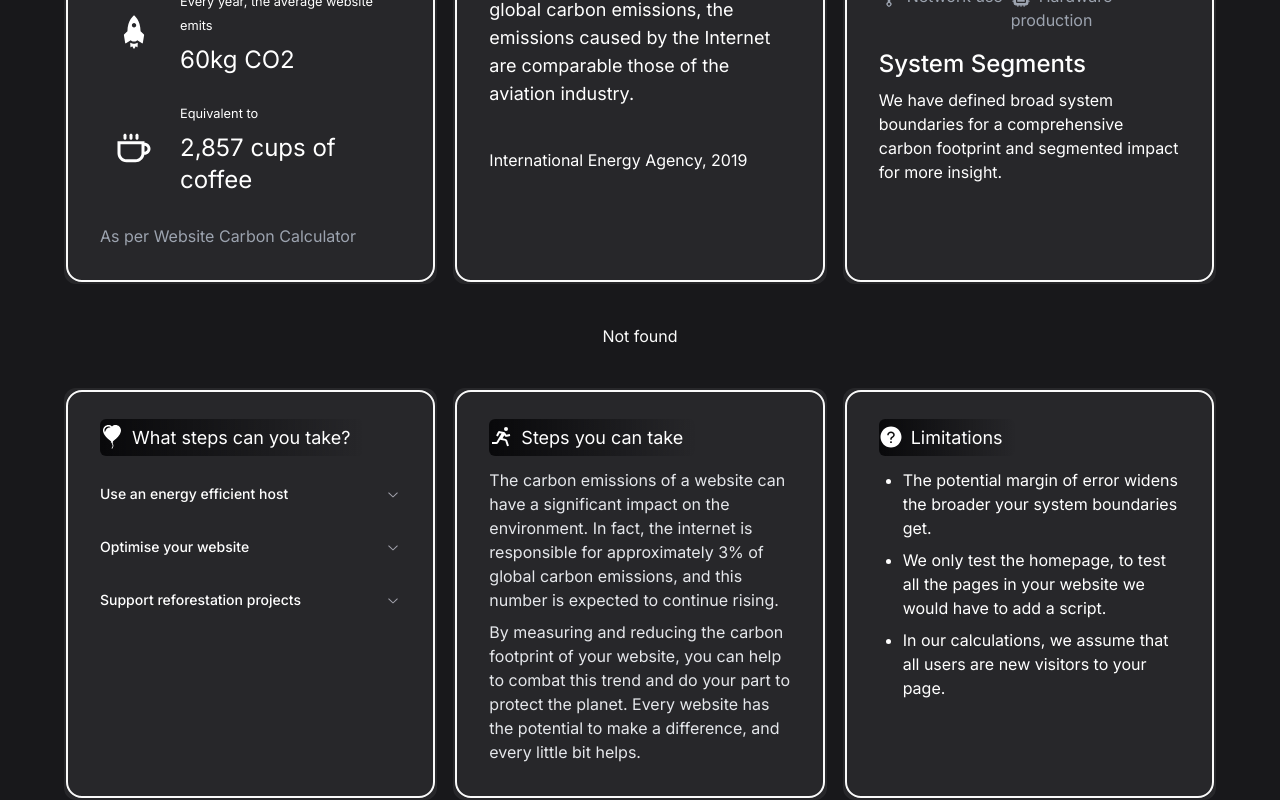
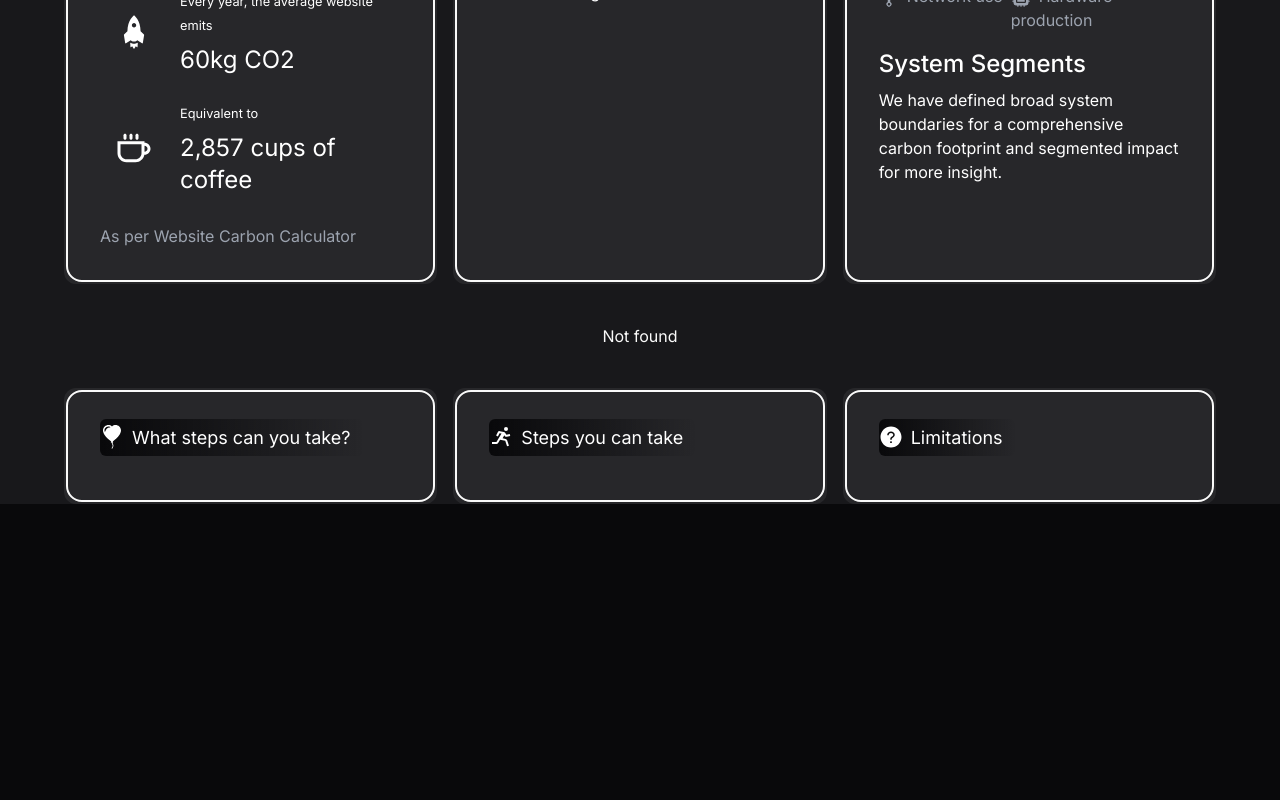
Before and after one commit to Souradip2022/carbon_footprint_estimator, a Next.js app in the folder web_client/: page /all_models/1 in a window 1280 px wide. Shown: the part 874-1674 px from the top of the page. After the commit the page ends 1378 px from the top, so only its background shows below. Built offline with nearby package versions, Linux system fonts and the light colour scheme.

Commit message:
Increased reusability of component

```diff
--- a/web_client/src/app/all_models/[slug]/page.tsx
+++ b/web_client/src/app/all_models/[slug]/page.tsx
@@ -8,7 +8,6 @@ import FootprintCalculationDetail
 import {StepGuidance} from "@/components/shared_components/recomendation_to_users/StepGuidance";
 import WhyCare from "@/components/shared_components/recomendation_to_users/WhyCare";
 import ApiLimitations from "@/components/shared_components/recomendation_to_users/ApiLimitations";
-import modelData from "@/data/modelData.json"
 import InputUrl from "@/components/server_footprint_checker/calculate_section/InputUrl";
 
 
--- /dev/null
+++ b/web_client/src/components/server_footprint_checker/data/ApiLimitationsServer.json
@@ -0,0 +1,5 @@
+[
+  "The potential margin of error widens the broader your system boundaries get.",
+  "We only test the homepage, to test all the pages in your website we would have to add a script.",
+  "In our calculations, we assume that all users are new visitors to your page."
+]
--- a/web_client/src/components/shared_components/carbon_emission_details/EmissionDetail.tsx
+++ b/web_client/src/components/shared_components/carbon_emission_details/EmissionDetail.tsx
@@ -3,20 +3,31 @@ import Image from "next/image";
 import React from "react";
 import {FcElectricity} from "react-icons/fc";
 
+import urlServerData from "@/components/server_footprint_checker/data/EmissionDetailServer.json";
+
 const Emissions = ({params}: {params : {slug: string}}) => {
+
+  let data: { title: string; description: string; ending: string } = {
+    title: "Default Title",
+    description: "Default Description",
+    ending: "Default Ending"
+  };
+
+  if (params.slug === "server_carbon_footprint") {
+    data = urlServerData;
+  }
+
   return (
     <InfoWrapper
       icon={<FcElectricity/>}
-      title="Impact of digital emissions"
+      title={`${data.title}`}
       gradient="from-background to-renaissance text-glitter-shower"
     >
       <p className="text-lg">
-        The Internet devours a staggering 307 gigawatts of electricity every
-        year. Responsible for 3.7% of global carbon emissions, the emissions
-        caused by the Internet are comparable those of the aviation industry.
+        {data.description}
       </p>
       <br/>
-      <div>International Energy Agency, 2019</div>
+      <div>{data.ending}</div>
     </InfoWrapper>
   );
 };
--- a/web_client/src/components/shared_components/carbon_emission_details/FootprintCalculationDetail.tsx
+++ b/web_client/src/components/shared_components/carbon_emission_details/FootprintCalculationDetail.tsx
@@ -9,9 +9,8 @@ import {VscDeviceMobile} from "react-icons/vsc";
 import {MdOutlineCenterFocusStrong} from "react-icons/md";
 import InfoWrapper from "@/components/shared_components/sub_components/InfoWrapper";
 
-import urlServerData from "@/components/server_footprint_checker/data/EmissionDetailServer.json";
+const FootprintCalculationDetail = ({params}: { params: { slug: string } }) => {
 
-const FootprintCalculationDetail = ({params}: { params: { slug: string } }) => {
   return (
     <InfoWrapper
       icon={<IoCalculator/>}
--- a/web_client/src/components/shared_components/recomendation_to_users/ApiLimitations.tsx
+++ b/web_client/src/components/shared_components/recomendation_to_users/ApiLimitations.tsx
@@ -1,10 +1,18 @@
 import InfoWrapper from "@/components/shared_components/sub_components/InfoWrapper";
 import React from "react";
 import {AiFillQuestionCircle} from "react-icons/ai";
+import urlServerData from "@/components/server_footprint_checker/data/ApiLimitationsServer.json";
 
 const ApiLimitations = ({params}: { params: { slug: string } }) => {
+
+  let data: Array<string>;
+  if (params.slug === "server_carbon_footprint") {
+    data = urlServerData;
+  } else {
+    data = [];
+  }
+
   return (
-
     <InfoWrapper
       icon={<AiFillQuestionCircle/>}
       title="Limitations"
@@ -12,18 +20,9 @@ const ApiLimitations = ({params}: { params: { slug: string } }) => {
     >
       <div className="">
         <ul className="list-disc space-y-2 pl-6">
-          <li>
-            The potential margin of error widens the broader your system
-            boundaries get.
-          </li>
-          <li>
-            We only test the homepage, to test all the pages in your website we
-            would have to add a script.
-          </li>
-          <li>
-            In our calculations, we assume that all users are new visitors to
-            your page.
-          </li>
+          {data.map((item, index) => (
+            <li key={index}>{item}</li>
+          ))}
         </ul>
       </div>
     </InfoWrapper>
--- a/web_client/src/components/shared_components/recomendation_to_users/StepGuidance.tsx
+++ b/web_client/src/components/shared_components/recomendation_to_users/StepGuidance.tsx
@@ -10,39 +10,31 @@ import InfoWrapper from "@/components/shared_components/sub_components/InfoWrapp
 import urlServerData from "@/components/server_footprint_checker/data/StepGuidanceServer.json";
 
 export function StepGuidance({params}: { params: { slug: string } }) {
+
+  let data: Array<{ trigger: string; content: string }>;
+  if (params.slug === "server_carbon_footprint") {
+    data = urlServerData;
+  } else {
+    data = [];
+  }
+
   return (
-
     <InfoWrapper
       icon={<BsFillBalloonHeartFill/>}
       title="What steps can you take?"
       gradient="from-background to-renaissance text-thallium-flame"
     >
       <AccordionShad type="single" collapsible className="w-full">
-        <AccordionItem value="item-1">
-          <AccordionTrigger>Use an energy efficient host</AccordionTrigger>
-          <AccordionContent>
-            A web hosting provider that uses renewable energy and has a strong
-            track record of energy efficiency can help reduce your emissions.
-          </AccordionContent>
-        </AccordionItem>
 
-        <AccordionItem value="item-2">
-          <AccordionTrigger>Optimise your website</AccordionTrigger>
-          <AccordionContent>
-            A faster loading site uses less energy and generates fewer
-            emissions, there are many ways to optimise for this i.e., optimising
-            images, caching, and reducing number of plugins.
-          </AccordionContent>
-        </AccordionItem>
+        {data.map((item, index) => (
+          <AccordionItem value={`item-${index + 1}`} key={index}>
+            <AccordionTrigger>{item.trigger}</AccordionTrigger>
+            <AccordionContent>
+              {item.content}
+            </AccordionContent>
+          </AccordionItem>
+        ))}
 
-        <AccordionItem value="item-3">
-          <AccordionTrigger>Support reforestation projects</AccordionTrigger>
-          <AccordionContent>
-            Reforestation and conservation projects can help to absorb carbon
-            dioxide from the atmosphere, offsetting the emissions associated
-            with your website.
-          </AccordionContent>
-        </AccordionItem>
       </AccordionShad>
     </InfoWrapper>
 
--- a/web_client/src/components/shared_components/recomendation_to_users/WhyCare.tsx
+++ b/web_client/src/components/shared_components/recomendation_to_users/WhyCare.tsx
@@ -5,6 +5,14 @@ import React from "react";
 import urlServerData from "@/components/server_footprint_checker/data/WhyCareServer.json"
 
 const WhyCare = ({params}: { params: { slug: string } }) => {
+
+  let data: Array<string>;
+  if (params.slug === "server_carbon_footprint") {
+    data = urlServerData;
+  } else {
+    data = [];
+  }
+
   return (
     <InfoWrapper
       icon={<BiRun/>}
@@ -12,18 +20,9 @@ const WhyCare = ({params}: { params: { slug: string } }) => {
       gradient="from-background to-renaissance text-glitter-shower"
     >
       <div className="text-gray-200 space-y-2">
-        <p>
-          The carbon emissions of a website can have a significant impact on the
-          environment. In fact, the internet is responsible for approximately 3%
-          of global carbon emissions, and this number is expected to continue
-          rising.
-        </p>
-        <p>
-          By measuring and reducing the carbon footprint of your website, you
-          can help to combat this trend and do your part to protect the planet.
-          Every website has the potential to make a difference, and every little
-          bit helps.
-        </p>
+        {data.map((item, index) => (
+          <p key={index}>{item}</p>
+        ))}
       </div>
     </InfoWrapper>
   );
```
